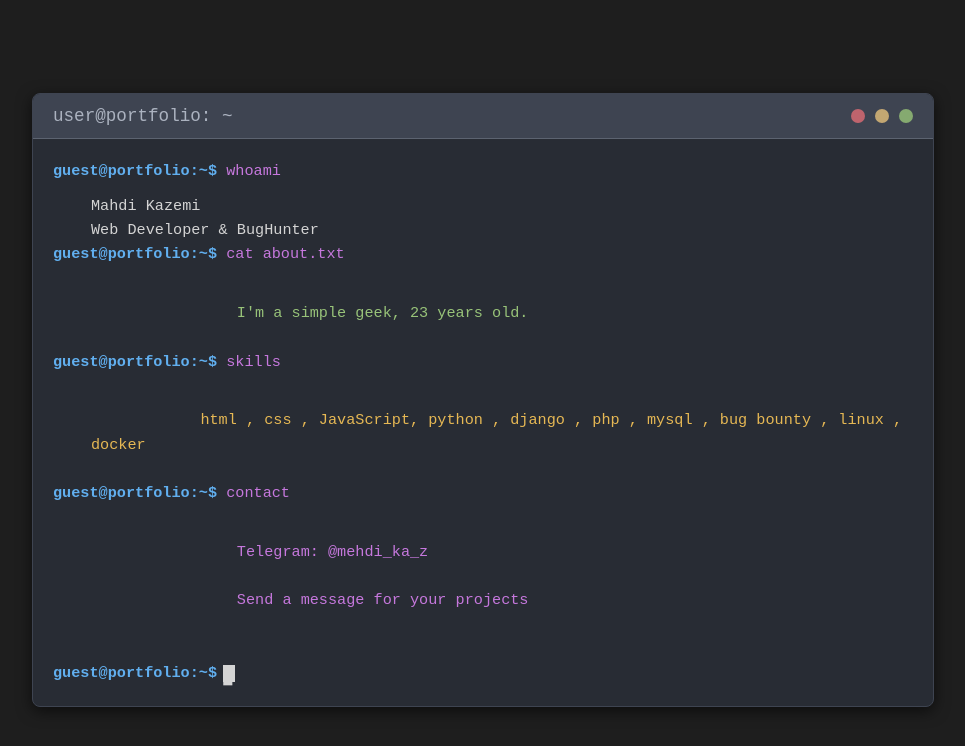
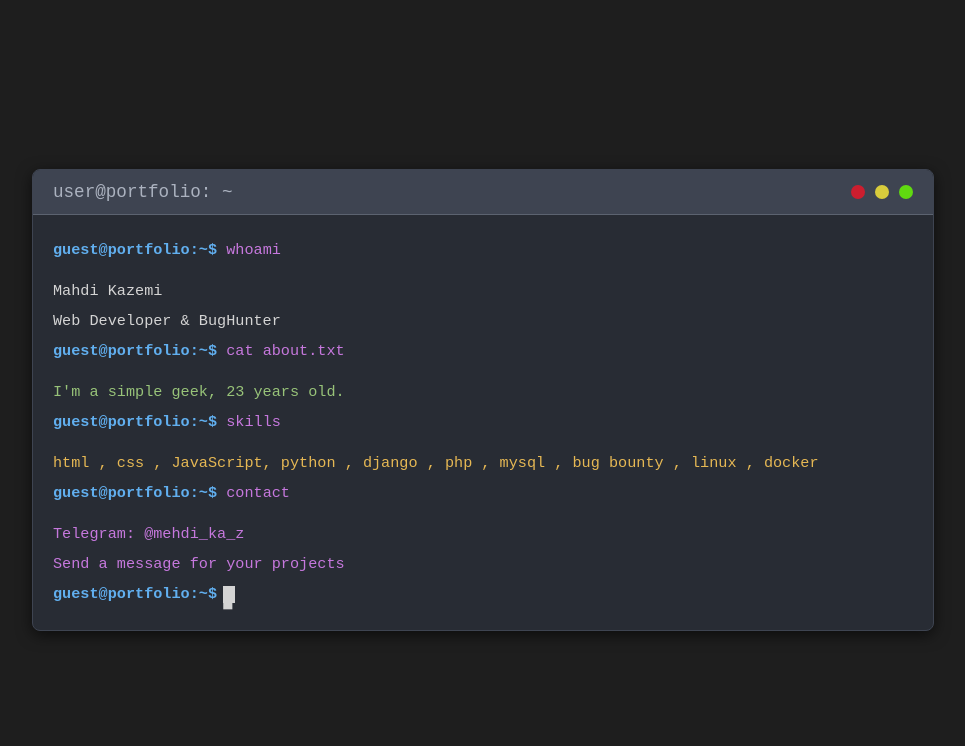
Before and after one commit to mahdidevloper/mahdi, a plain HTML site: page index.html in a window 1280 px wide. Shown: the whole page, without its empty margins (157-1122 px from the left). Drawn offline with Linux system fonts and the light colour scheme.

Commit message:
Update style.css

```diff
--- a/style.css
+++ b/style.css
@@ -53,21 +53,21 @@ body {
 }
 
 .terminal-button.close {
-    background-color: #e06c75; /* قرمز ملایم‌تر */
+    background-color: #f01527; /* قرمز ملایم‌تر */
 }
 
 .terminal-button.minimize {
-    background-color: #e5c07b; /* زرد ملایم‌تر */
+    background-color: #ffee37; /* زرد ملایم‌تر */
 }
 
 .terminal-button.maximize {
-    background-color: #98c379; /* سبز ملایم‌تر (در صورت نیاز می‌توانید تغییر دهید) */
+    background-color: #6aff00; /* سبز ملایم‌تر (در صورت نیاز می‌توانید تغییر دهید) */
 }
 
 .terminal-body {
     padding: 20px; /* padding بیشتر */
     font-size: 0.95em; /* اندازه فونت کمی بزرگتر */
-    line-height: 1.6; /* فاصله خطوط بیشتر */
+    line-height: 2; /* فاصله خطوط بیشتر */
     overflow-y: auto;
 }
 
@@ -85,9 +85,9 @@ body {
 }
 
 .output {
-    margin-left: 2.5em; /* تورفتگی بیشتر */
+    /* margin-left: 2.5em; تورفتگی بیشتر */
     color: #d4d4d4;
-    white-space: pre-wrap;
+    white-space: normal;
 }
 
 .about-me {
```
